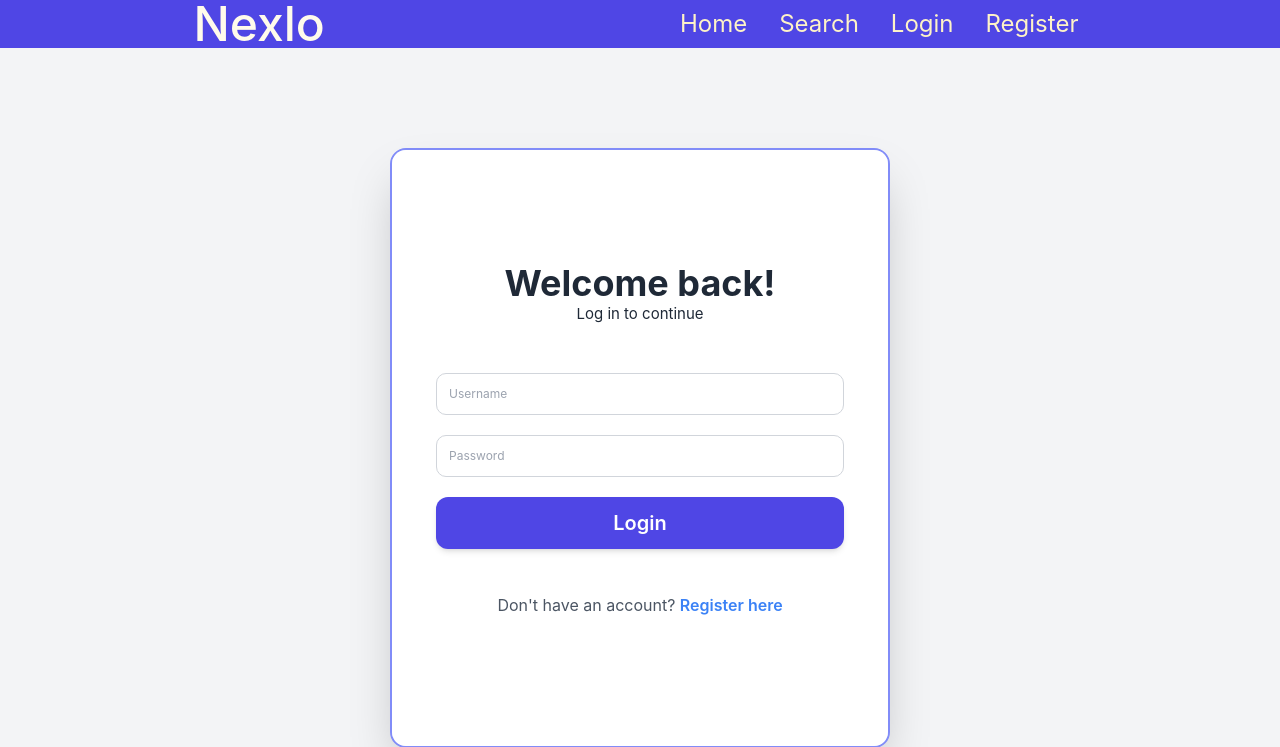
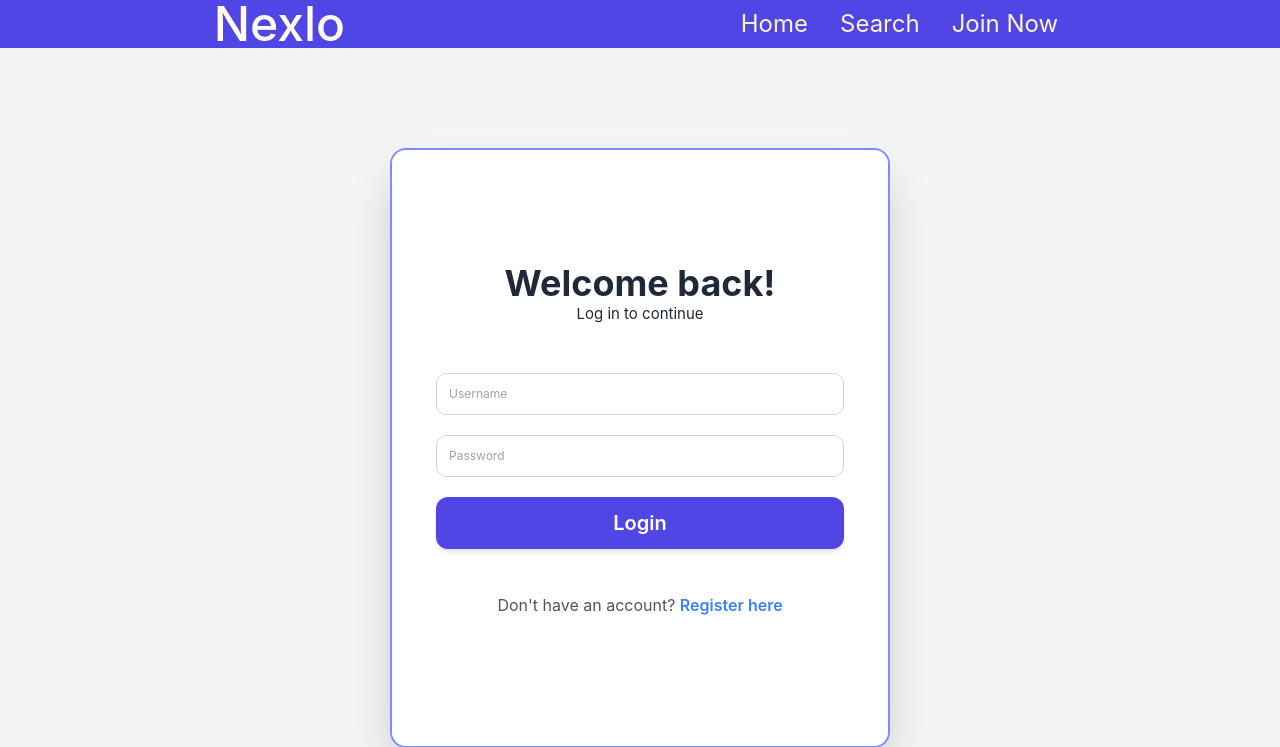
Before and after one commit to Mohitgirigoswami/messanger, a Flask app: page /auth/login in a window 1280 px wide. Shown: the top 747 px of the page. Run offline with Flask 3, Linux system fonts and the light colour scheme; some libraries are stand-ins or nearby versions.

Commit message:
minoe bug dixes and major ui change

```diff
--- a/app/auth/routes.py
+++ b/app/auth/routes.py
@@ -44,7 +44,7 @@ def register():
         db.session.add(user)
         db.session.commit()
         return redirect(url_for('auth.login',error="you can now login"))
-    return render_template('auth/register.html')
+    return render_template('auth/login.html')
 
 @auth_bp.route('/logout', methods=['GET','POST'])
 def logout():
--- a/app/templates/base.html
+++ b/app/templates/base.html
@@ -68,8 +68,7 @@
                 <a class="text-2xl text-amber-100 hover:text-amber-400 py-1 sm:py-0" href="{{ url_for('auth.logout') }}">Logout</a>
                 <a class="text-2xl text-amber-100 hover:text-amber-400 py-1 sm:py-0" href="{{ url_for('main.profile', username=session.get('username')) }}">Profile</a>
                 {% else %}
-                <a class="text-2xl text-amber-100 hover:text-amber-400 py-1 sm:py-0" href="{{ url_for('auth.login') }}">Login</a>
-                <a class="text-2xl text-amber-100 hover:text-amber-400 py-1 sm:py-0" href="{{ url_for('auth.register') }}">Register</a>
+                <a class="text-2xl text-amber-100 hover:text-amber-400 py-1 sm:py-0" href="{{ url_for('auth.login') }}">Join Now</a>
                 {% endif %}
             </div>
         </div>
```
